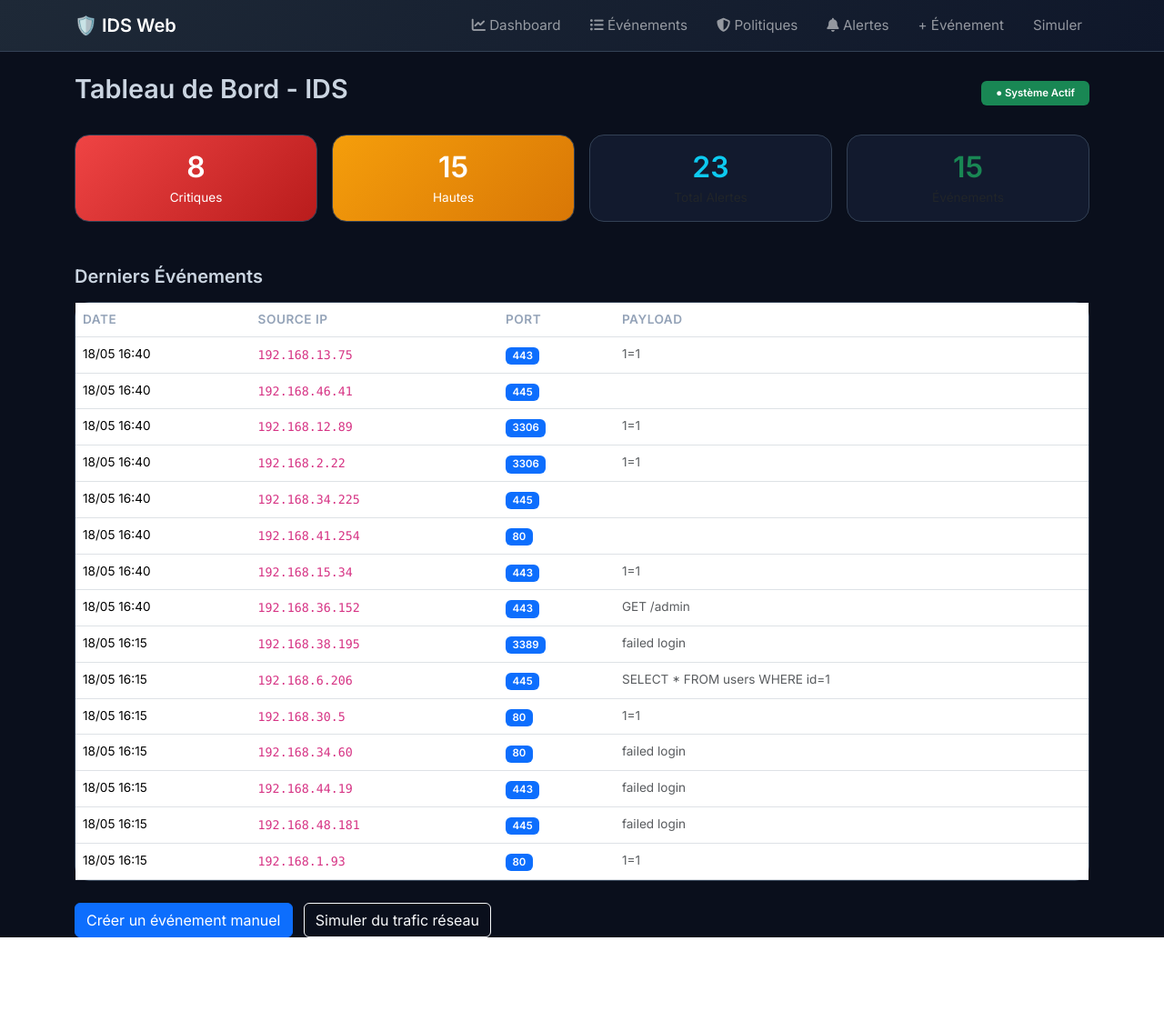
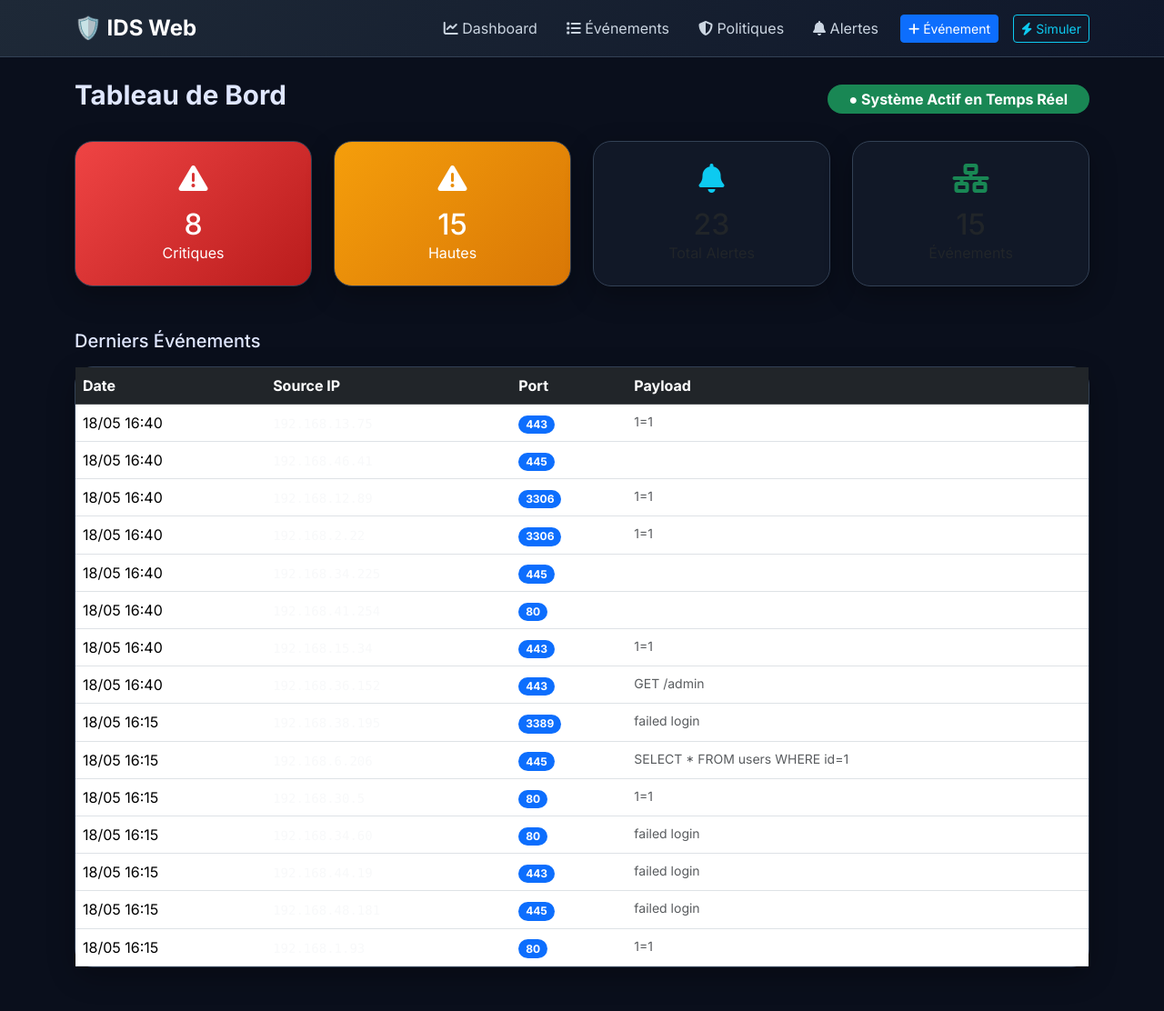
Before and after one commit to etoumamcry/ids_web, a Flask app: page / in a window 1280 px wide. Shown: the whole page at 91% size. Before the commit the page ends 1031 px from the top, so only its background shows below. Run offline with Flask 3, Linux system fonts and the light colour scheme; data comes from the database, SQL or seed files in the repository; some libraries are stand-ins or nearby versions.

Commit message:
Amélioration du design - Interface moderne

```diff
--- a/templates/base.html
+++ b/templates/base.html
@@ -6,19 +6,18 @@
     <title>🛡️ IDS - Intrusion Detection System</title>
     <link href="https://cdn.jsdelivr.net/npm/bootstrap@5.3.3/dist/css/bootstrap.min.css" rel="stylesheet">
     <link href="https://cdnjs.cloudflare.com/ajax/libs/font-awesome/6.6.0/css/all.min.css" rel="stylesheet">
-    <link href="https://fonts.googleapis.com/css2?family=Inter:wght@400;500;600&display=swap" rel="stylesheet">
+    <link href="https://fonts.googleapis.com/css2?family=Inter:wght@400;500;600;700&display=swap" rel="stylesheet">
 
     <style>
         :root {
             --bg: #0a0f1c;
-            --card: #121a2e;
+            --card: #111827;
             --accent: #6366f1;
         }
         body {
             background: var(--bg);
-            color: #cbd5e1;
+            color: #e0e7ff;
             font-family: 'Inter', sans-serif;
-            font-size: 0.95rem;
         }
         .navbar {
             background: linear-gradient(135deg, #1e2937, #0f172a);
@@ -27,33 +26,42 @@
         .card {
             background: var(--card);
             border: 1px solid #334155;
-            border-radius: 16px;
+            border-radius: 20px;
+            box-shadow: 0 10px 30px rgba(0, 0, 0, 0.3);
         }
-        h1, h2, h3, h5 { font-weight: 600; }
-        .table th { font-size: 0.85rem; text-transform: uppercase; letter-spacing: 0.5px; color: #94a3b8; }
-        .small { font-size: 0.85rem; }
+        h1 { font-size: 1.85rem; font-weight: 700; }
+        .nav-link { color: #cbd5e1 !important; }
+        .nav-link:hover { color: white !important; }
+        .badge { border-radius: 50px; }
     </style>
 </head>
 <body>
-    <nav class="navbar navbar-expand-lg navbar-dark">
+    <nav class="navbar navbar-expand-lg navbar-dark sticky-top">
         <div class="container">
-            <a class="navbar-brand fw-bold" href="/">🛡️ IDS Web</a>
-            <div class="navbar-nav ms-auto d-flex gap-3">
+            <a class="navbar-brand fw-bold fs-4" href="/">
+                🛡️ IDS <span class="text-indigo">Web</span>
+            </a>
+            <div class="navbar-nav ms-auto d-flex gap-3 align-items-center">
                 <a class="nav-link" href="/"><i class="fas fa-chart-line"></i> Dashboard</a>
-                <a class="nav-link" href="/events"><i class="fas fa-list-ul"></i> Événements</a>
+                <a class="nav-link" href="/events"><i class="fas fa-list"></i> Événements</a>
                 <a class="nav-link" href="/rules"><i class="fas fa-shield-halved"></i> Politiques</a>
                 <a class="nav-link" href="/alerts"><i class="fas fa-bell"></i> Alertes</a>
-                <a class="nav-link btn btn-sm btn-primary" href="/create_event">+ Événement</a>
-                <a class="nav-link btn btn-sm btn-outline-info" href="/simulate">Simuler</a>
+
+                <a href="/create_event" class="btn btn-primary btn-sm">
+                    <i class="fas fa-plus"></i> Événement
+                </a>
+                <a href="/simulate" class="btn btn-outline-info btn-sm">
+                    <i class="fas fa-bolt"></i> Simuler
+                </a>
             </div>
         </div>
     </nav>
 
-    <div class="container mt-4">
+    <div class="container mt-4 pb-5">
         {% with messages = get_flashed_messages(with_categories=true) %}
           {% if messages %}
             {% for category, message in messages %}
-              <div class="alert alert-{{ 'success' if category in ['success','info'] else 'danger' }} alert-dismissible fade show">
+              <div class="alert alert-{{ 'success' if category in ['success','info'] else 'danger' }} alert-dismissible fade show shadow-sm">
                 {{ message }}
                 <button type="button" class="btn-close" data-bs-dismiss="alert"></button>
               </div>
--- a/templates/index.html
+++ b/templates/index.html
@@ -2,33 +2,37 @@
 {% block content %}
 
 <div class="d-flex justify-content-between align-items-center mb-4">
-    <h1 style="font-size: 1.8rem;">Tableau de Bord - IDS</h1>
-    <span class="badge bg-success px-3 py-2">● Système Actif</span>
+    <h1>Tableau de Bord</h1>
+    <span class="badge bg-success px-4 py-2 fs-6">● Système Actif en Temps Réel</span>
 </div>
 
-<div class="row g-3 mb-5">
+<div class="row g-4 mb-5">
     <div class="col-md-3">
-        <div class="card p-3 text-center text-white" style="background: linear-gradient(135deg, #ef4444, #b91c1c);">
-            <h2 class="mb-1">{{ critical }}</h2>
-            <p class="mb-0 small">Critiques</p>
+        <div class="card p-4 text-center text-white" style="background: linear-gradient(135deg, #ef4444, #b91c1c);">
+            <i class="fas fa-exclamation-triangle fa-2x mb-3"></i>
+            <h2 class="mb-0">{{ critical }}</h2>
+            <p class="mb-0">Critiques</p>
         </div>
     </div>
     <div class="col-md-3">
-        <div class="card p-3 text-center text-white" style="background: linear-gradient(135deg, #f59e0b, #d97706);">
-            <h2 class="mb-1">{{ high }}</h2>
-            <p class="mb-0 small">Hautes</p>
+        <div class="card p-4 text-center text-white" style="background: linear-gradient(135deg, #f59e0b, #d97706);">
+            <i class="fas fa-triangle-exclamation fa-2x mb-3"></i>
+            <h2 class="mb-0">{{ high }}</h2>
+            <p class="mb-0">Hautes</p>
         </div>
     </div>
     <div class="col-md-3">
-        <div class="card p-3 text-center">
-            <h2 class="mb-1 text-info">{{ total_alerts }}</h2>
-            <p class="mb-0 small">Total Alertes</p>
+        <div class="card p-4 text-center">
+            <i class="fas fa-bell fa-2x mb-3 text-info"></i>
+            <h2 class="mb-0">{{ total_alerts }}</h2>
+            <p class="mb-0">Total Alertes</p>
         </div>
     </div>
     <div class="col-md-3">
-        <div class="card p-3 text-center">
-            <h2 class="mb-1 text-success">{{ events|length }}</h2>
-            <p class="mb-0 small">Événements</p>
+        <div class="card p-4 text-center">
+            <i class="fas fa-network-wired fa-2x mb-3 text-success"></i>
+            <h2 class="mb-0">{{ events|length }}</h2>
+            <p class="mb-0">Événements</p>
         </div>
     </div>
 </div>
@@ -37,7 +41,7 @@
 <div class="card">
     <div class="table-responsive">
         <table class="table table-hover mb-0">
-            <thead>
+            <thead class="table-dark">
                 <tr>
                     <th>Date</th>
                     <th>Source IP</th>
@@ -48,10 +52,10 @@
             <tbody>
             {% for e in events %}
                 <tr>
-                    <td class="small">{{ e.timestamp.strftime('%d/%m %H:%M') }}</td>
-                    <td><code>{{ e.source_ip }}</code></td>
+                    <td>{{ e.timestamp.strftime('%d/%m %H:%M') }}</td>
+                    <td><code class="text-light">{{ e.source_ip }}</code></td>
                     <td><span class="badge bg-primary">{{ e.port }}</span></td>
-                    <td class="small text-muted">{{ e.payload[:65] | default('—') }}</td>
+                    <td class="text-muted small">{{ e.payload[:70] | default('—') }}</td>
                 </tr>
             {% endfor %}
             </tbody>
@@ -59,9 +63,4 @@
     </div>
 </div>
 
-<div class="mt-4">
-    <a href="/create_event" class="btn btn-primary me-2">Créer un événement manuel</a>
-    <a href="/simulate" class="btn btn-outline-light">Simuler du trafic réseau</a>
-</div>
-
 {% endblock %}
```
